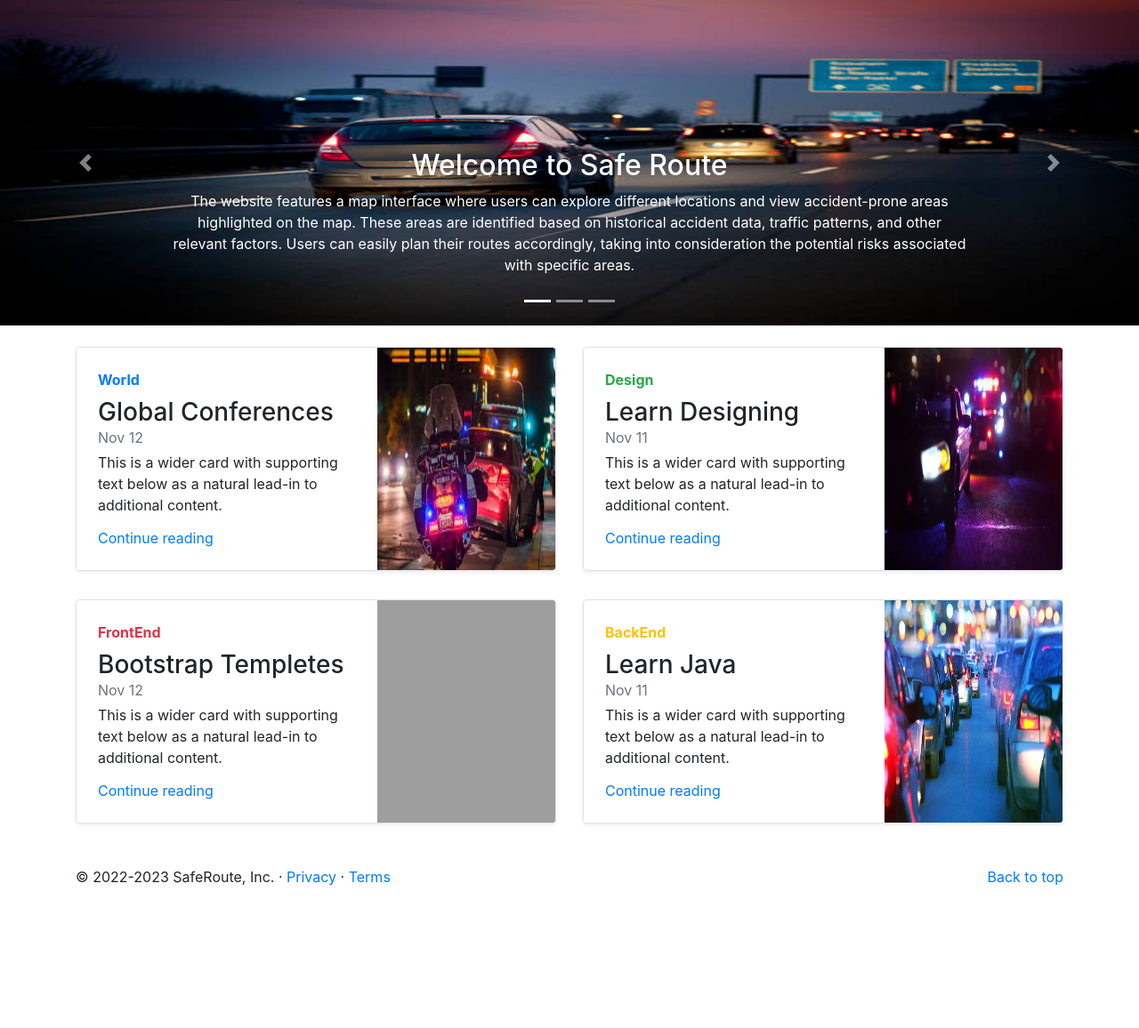
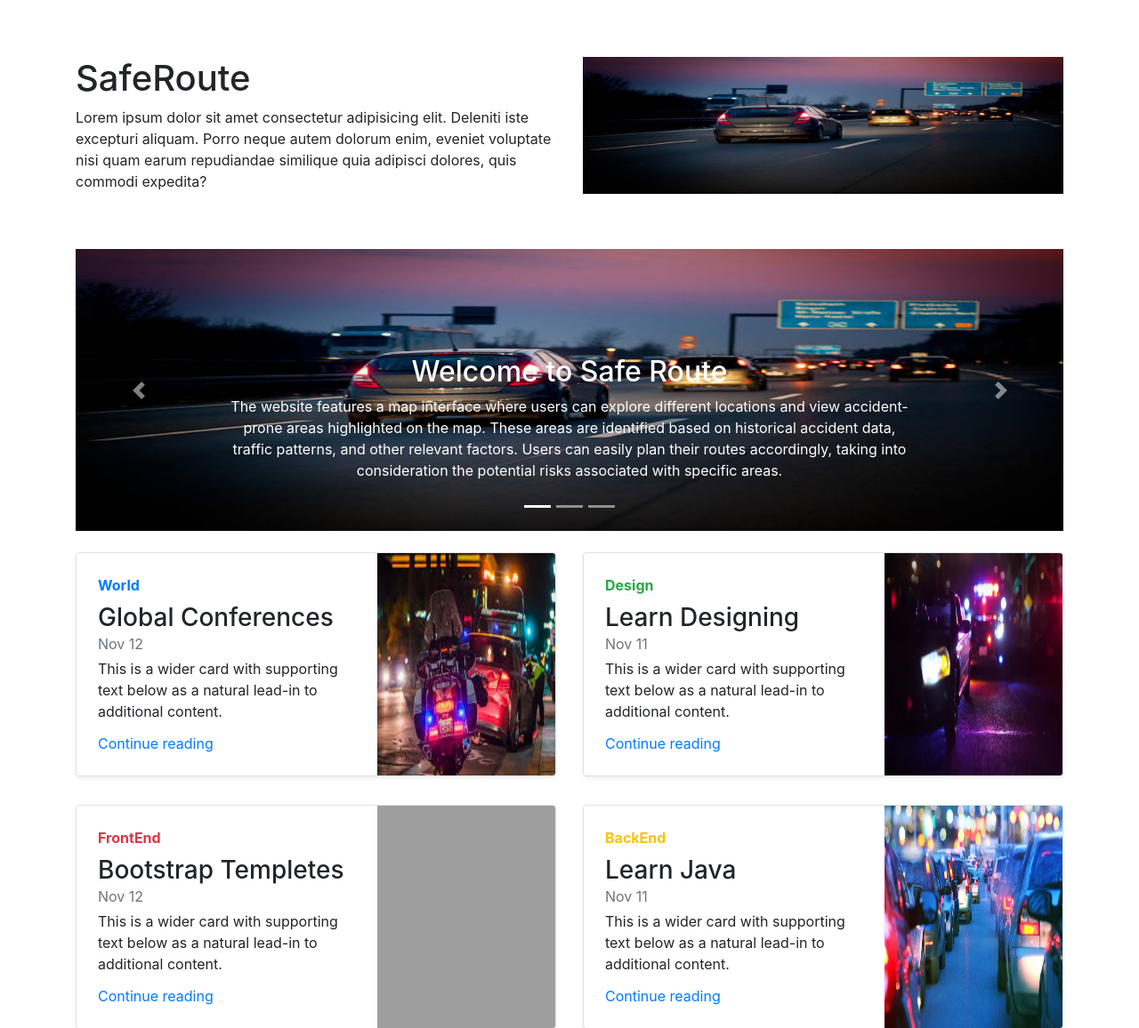
Before and after one commit to AVIKBANERJEE/SafeRouteReplit, a Flask app: page / in a window 1280 px wide. Shown: the part 56-1212 px from the top of the page at 89% size. Before the commit the page ends 1052 px from the top, so only its background shows below. Run offline with Flask 3, Linux system fonts and the light colour scheme; grey boxes are pictures that could not be loaded.

```diff
--- a/app/templates/index.html
+++ b/app/templates/index.html
@@ -1,7 +1,22 @@
 {%extends "base.html"%}
 {%block title%}Safe Route{%endblock%}
 {%block content%}
-<div id="carouselExampleIndicators" class="carousel slide carousel-fade" data-ride="carousel">
+<div class="container mt-5 mb-5 pt-3">
+    <div class="row">
+      <div class="col-6" style="white">
+        <!-- Content for the first half of the container -->
+        <h1>SafeRoute</h1>
+        <p>Lorem ipsum dolor sit amet consectetur adipisicing elit. Deleniti iste excepturi aliquam. Porro neque autem dolorum enim, eveniet voluptate nisi quam earum repudiandae similique quia adipisci dolores, quis commodi expedita?
+        </p>
+      </div>
+      <div class="col-6 text-center">
+        <!-- Content for the second half of the container -->
+        <img src="{{url_for('static',filename='carousel1.jpeg')}}" class="d-block w-100" alt="...">
+      </div>
+    </div>
+  </div>
+
+<div id="carouselExampleIndicators" class="container carousel slide carousel-fade" data-ride="carousel">
     <ol class="carousel-indicators">
         <li data-target="#carouselExampleIndicators" data-slide-to="0" class="active"></li>
         <li data-target="#carouselExampleIndicators" data-slide-to="1"></li>
@@ -40,6 +55,7 @@
         <span class="sr-only">Next</span>
     </a>
 </div>
+
 
 <!-- digital product showcase start-->
 <section class="bg-color more-info-section">
```
